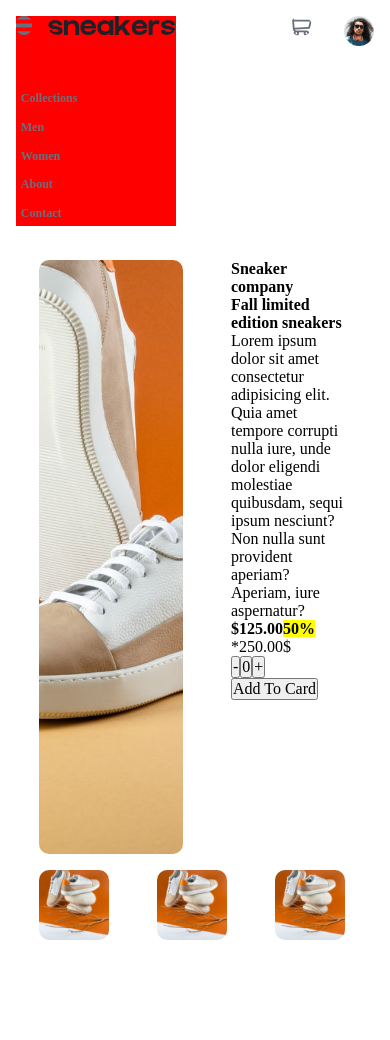
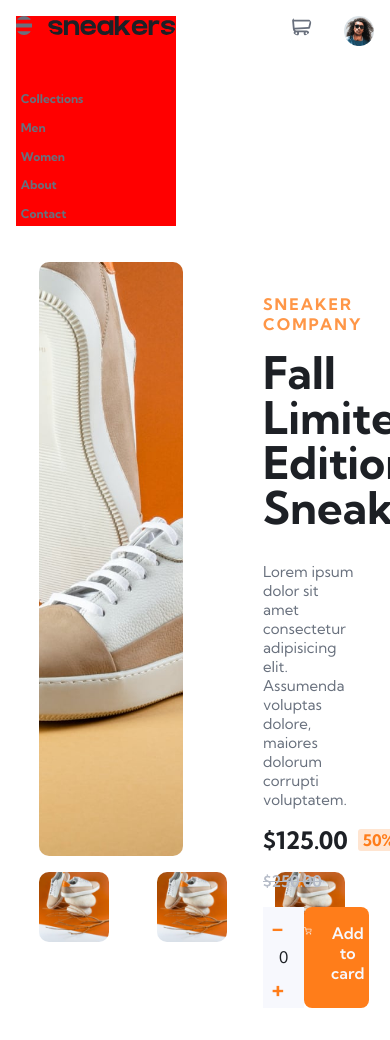
Before and after one commit to ayowaaab/Ecommerce-product-page, a React app: page / in a window 390 px wide. Shown: the top 1040 px of the page. Before the commit the page ends 940 px from the top, so only its background shows below. Built offline with nearby package versions, Linux system fonts and the light colour scheme; the HTML template or start-up script is replaced by a standard one.

Commit message:
designed product but not responsive

```diff
--- a/package.json
+++ b/package.json
@@ -12,7 +12,8 @@
   "dependencies": {
     "bootstrap": "^5.3.3",
     "react": "^18.2.0",
-    "react-dom": "^18.2.0"
+    "react-dom": "^18.2.0",
+    "react-icons": "^5.0.1"
   },
   "devDependencies": {
     "@types/react": "^18.2.15",
--- a/src/App.css
+++ b/src/App.css
@@ -1,8 +1,12 @@
+@font-face {
+  font-family: kumbah;
+  src: url("/KumbhSans-VariableFont_YOPQ,wght.ttf");
+}
 * {
   padding: 0;
   margin: 0;
   box-sizing: border-box;
-  font-family: poppins;
+  font-family: kumbah;
   font-size: 16px;
   transition: 0.3s;
 }
--- a/src/components/nav/Nav.css
+++ b/src/components/nav/Nav.css
@@ -1,13 +1,3 @@
-:root {
-  --Orange: hsl(26, 100%, 55%);
-  --Pale_orange: hsl(25, 100%, 94%);
-  --Very_dark_blue: hsl(220, 13%, 13%);
-  --Dark_grayish_blue: hsl(219, 9%, 45%);
-  --Grayish_blue: hsl(220, 14%, 75%);
-  --Light_grayish_blue: hsl(223, 64%, 98%);
-  --White: hsl(0, 0%, 100%);
-  --Black: hsl(0, 0%, 0%);
-}
 nav {
   display: flex;
   justify-content: space-between;
--- a/src/components/product/Product.tsx
+++ b/src/components/product/Product.tsx
@@ -1,4 +1,6 @@
 import "./product.css";
+import { FiShoppingCart } from "react-icons/fi";
+
 const Product = () => {
   return (
     <>
@@ -21,23 +23,24 @@ const Product = () => {
           <h2 className="title">Sneaker company</h2>
           <h1 className="title">Fall limited edition sneakers</h1>
           <p className="description">
-            Lorem ipsum dolor sit amet consectetur adipisicing elit. Quia amet
-            tempore corrupti nulla iure, unde dolor eligendi molestiae
-            quibusdam, sequi ipsum nesciunt? Non nulla sunt provident aperiam?
-            Aperiam, iure aspernatur?
+            Lorem ipsum dolor sit amet consectetur adipisicing elit. Assumenda
+            voluptas dolore, maiores dolorum corrupti voluptatem.
           </p>
           <h4 className="price">
             $125.00<mark>50%</mark>
           </h4>
-          <span className="promo">*250.00$</span>
-          <div className="quantity">
-            <button>-</button>
-            <button>0</button>
-            <button>+</button>
+          <span className="promo">$250.00</span>
+          <div className="shopSection">
+            <div className="quantity">
+              <button>-</button>
+              <span style={{ padding: ".3rem 1rem" }}>0</span>
+              <button>+</button>
+            </div>
+            <button className="addToCardBtn">
+              <FiShoppingCart />
+              Add to card
+            </button>
           </div>
-          <button className="addToCardBtn">
-            <i></i>Add To Card
-          </button>
         </div>
       </div>
     </>
--- a/src/components/product/product.css
+++ b/src/components/product/product.css
@@ -8,6 +8,86 @@ img {
   width: 80%;
   margin: 0 auto;
 }
+
+.details {
+  width: 50%;
+  display: flex;
+  flex-direction: column;
+  gap: 1rem;
+  padding: 2rem;
+}
+
+h2.title {
+  color: var(--Orange);
+  opacity: 0.8;
+  text-transform: uppercase;
+  letter-spacing: 2px;
+}
+h1.title {
+  color: var(--Very_dark_blue);
+  text-transform: capitalize;
+  font-size: 45px;
+  line-height: 1;
+  margin-bottom: 1rem;
+}
+p.description {
+  color: var(--Dark_grayish_blue);
+  font-size: 15px;
+}
+h4.price {
+  font-size: 1.5rem;
+  color: var(--Very_dark_blue);
+  display: flex;
+  align-items: center;
+  gap: 10px;
+}
+h4.price mark {
+  padding: 1px;
+  color: var(--Orange);
+  background-color: var(--Orange_bg);
+  padding: 1px 5px;
+  border-radius: 3px;
+}
+span.promo {
+  color: var(--Grayish_blue);
+  font-weight: 600;
+  text-decoration: line-through;
+}
+.shopSection {
+  display: flex;
+  justify-content: space-around;
+}
+.shopSection .quantity {
+  background-color: var(--Light_grayish_blue);
+  color: var(--Very_dark_blue);
+}
+.shopSection .quantity button {
+  padding: 0.3rem 0.5rem;
+  border: none;
+  font-weight: 600;
+  cursor: pointer;
+  font-size: 25px;
+  background-color: var(--Light_grayish_blue);
+  color: var(--Orange);
+}
+.addToCardBtn {
+  width: 70%;
+  background-color: var(--Orange);
+  color: var(--Light_grayish_blue);
+  border: none;
+  border-radius: 8px;
+  padding: 1rem 0;
+  display: flex;
+  justify-content: center;
+  gap: 15px;
+  font-weight: 600;
+  transition: 0.3s;
+  cursor: pointer;
+}
+.addToCardBtn:hover {
+  box-shadow: 0 2px 10px var(--Orange);
+}
+
 .all-images {
   display: flex;
   flex-direction: column;
--- a/src/main.tsx
+++ b/src/main.tsx
@@ -1,6 +1,7 @@
 import React from "react";
 import ReactDOM from "react-dom/client";
 import App from "./App.tsx";
+import "./variables.css";
 import "./App.css";
 
 ReactDOM.createRoot(document.getElementById("root")!).render(
--- /dev/null
+++ b/src/variables.css
@@ -0,0 +1,11 @@
+:root {
+  --Orange: hsl(26, 100%, 55%);
+  --Orange_bg: hsla(26, 100%, 55%, 0.2);
+  --Pale_orange: hsl(25, 100%, 94%);
+  --Very_dark_blue: hsl(220, 13%, 13%);
+  --Dark_grayish_blue: hsl(219, 9%, 45%);
+  --Grayish_blue: hsl(220, 14%, 75%);
+  --Light_grayish_blue: hsl(223, 64%, 98%);
+  --White: hsl(0, 0%, 100%);
+  --Black: hsl(0, 0%, 0%);
+}
```
Also changed, not shown: public/KumbhSans-VariableFont_YOPQ,wght.ttf (added), 1 other file (tests, documents, lock files or other folders).
